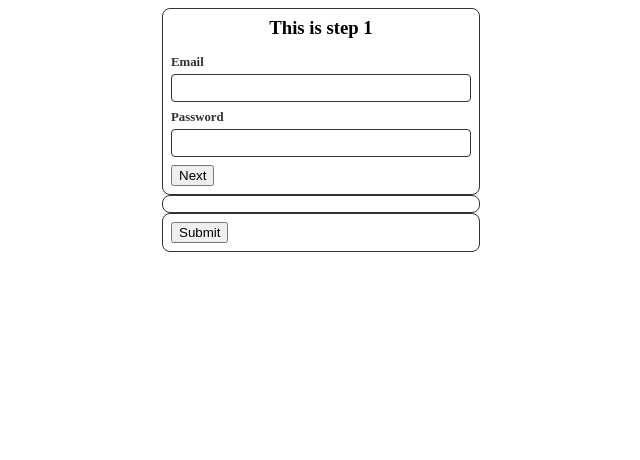
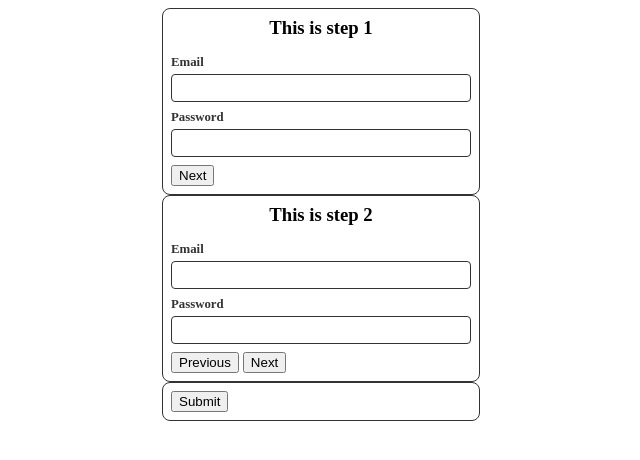
Before and after one commit to Annie-Huang/js-multistep-form, a website: page index.html in a window 1280 px wide. Shown: the whole page, without its empty margins (319-959 px from the left). Drawn offline with Linux system fonts and the light colour scheme.

Commit message:
Copy Step 1 section into Step 2. And add a previous button

```diff
--- a/index.html
+++ b/index.html
@@ -25,7 +25,19 @@
         </div>
         <button type="button">Next</button>
       </div>
-      <div class="card" data-step="2"></div>
+      <div class="card" data-step="2">
+        <h3 class="step-title">This is step 2</h3>
+        <div class="form-group">
+          <label for="email">Email</label>
+          <input type="email" name="email" id="email" />
+        </div>
+        <div class="form-group">
+          <label for="password">Password</label>
+          <input type="password" name="password" id="password" />
+        </div>
+        <button type="button">Previous</button>
+        <button type="button">Next</button>
+      </div>
       <div class="card" data-step="3">
         <button type="submit">Submit</button>
       </div>
```
